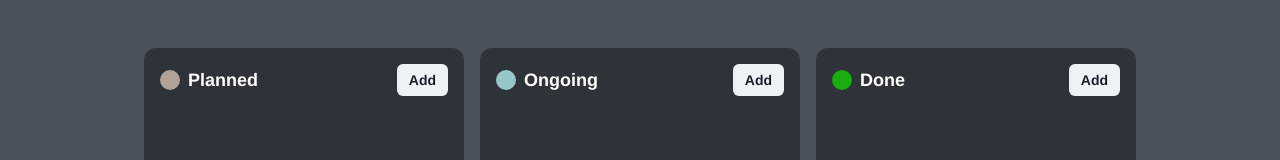
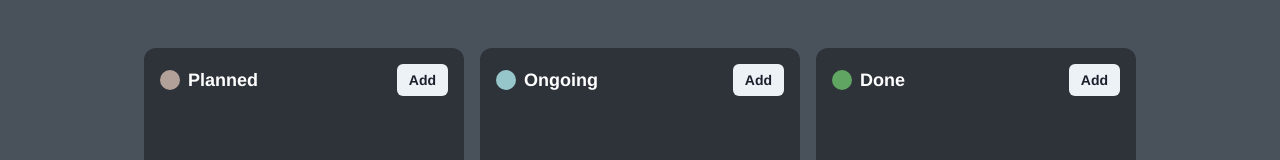
Before and after one commit to RojanSr/kanban-zustand, a React (Vite) app: page / in a window 1280 px wide. Shown: the part 139-299 px from the top of the page. Built offline with nearby package versions, Linux system fonts and the light colour scheme.

Commit message:
add: planned color

```diff
--- a/src/theme/colors.js
+++ b/src/theme/colors.js
@@ -6,5 +6,5 @@ export const zusColor = {
   grayLight: "#cccccc",
   planned: "#B2A198",
   ongoing: "#96c6ca",
-  done: "#1aad0f",
+  done: "#60A561",
 };
```
